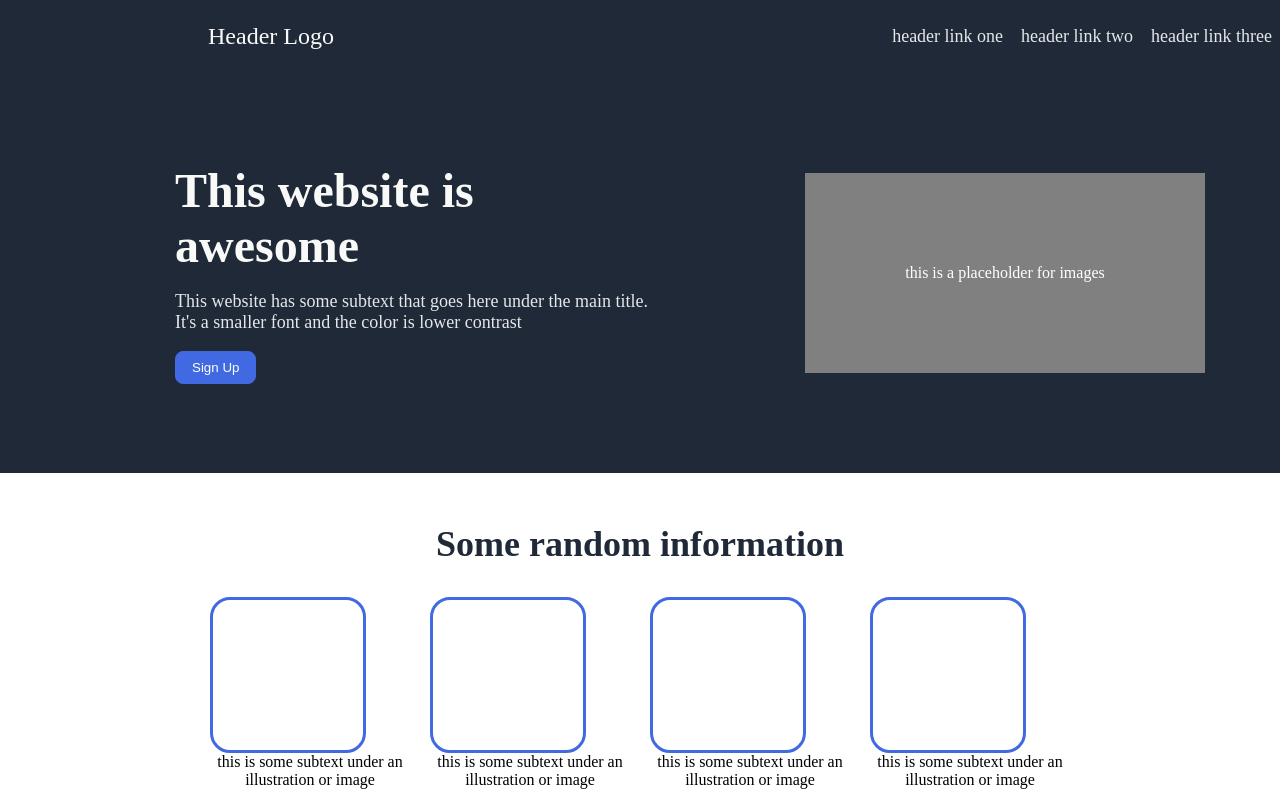
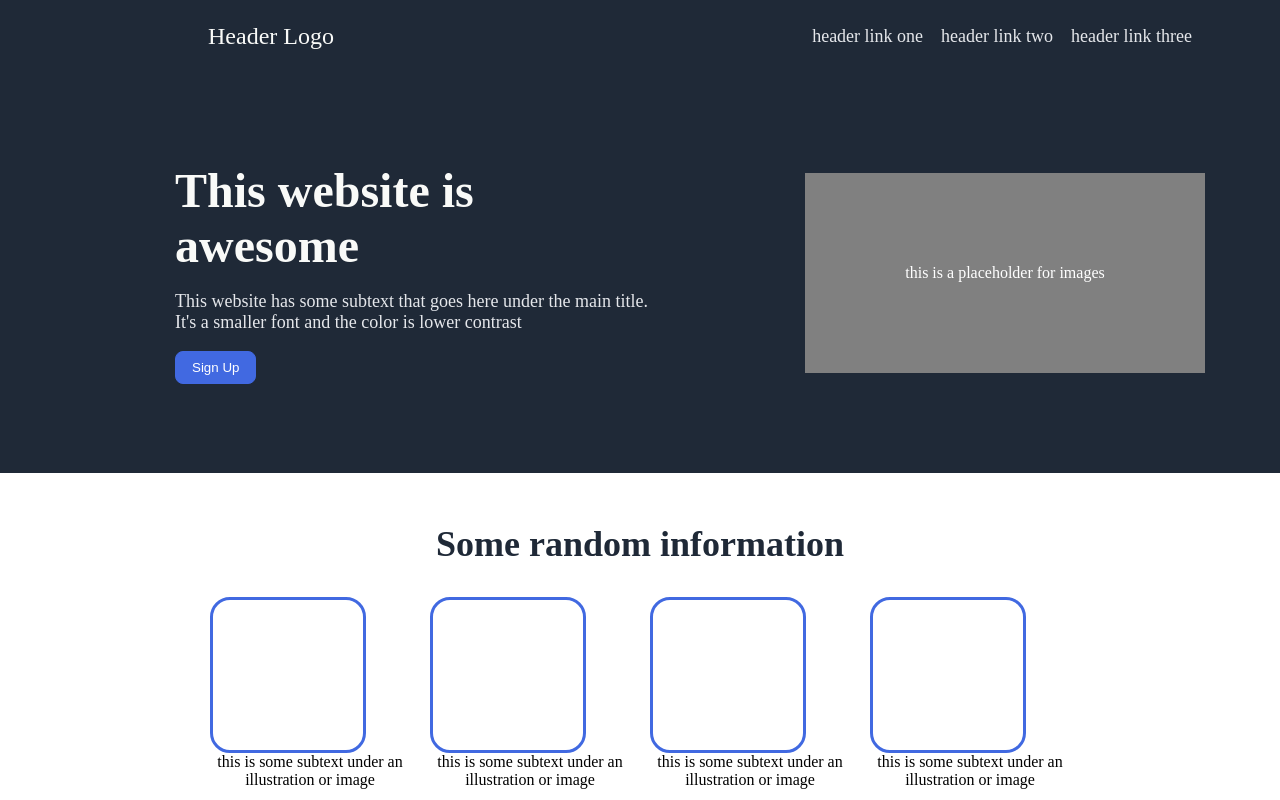
Before and after one commit to slivermarkr/Project-Landing-Page, a plain HTML site: page index.html in a window 1280 px wide. Shown: the top 800 px of the page. Drawn offline with Linux system fonts and the light colour scheme.

Commit message:
link margin

```diff
--- a/style.css
+++ b/style.css
@@ -23,7 +23,9 @@ body{
     gap: 18px;
     font-size: 18px;
     color: #e5e7eb;
-
+}
+.right-header{
+    margin-right: 80px;
 }
 .Landing-page{
     display: flex;
```
